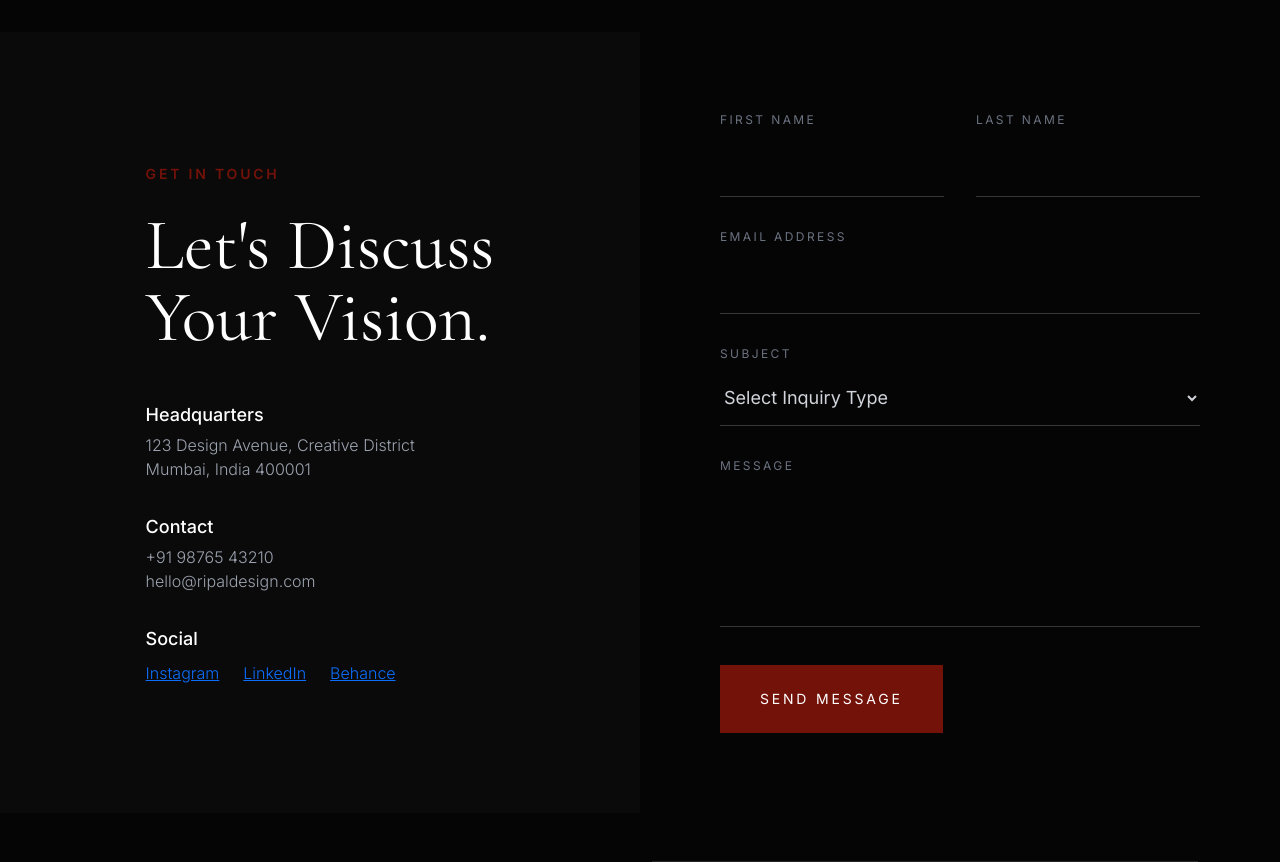
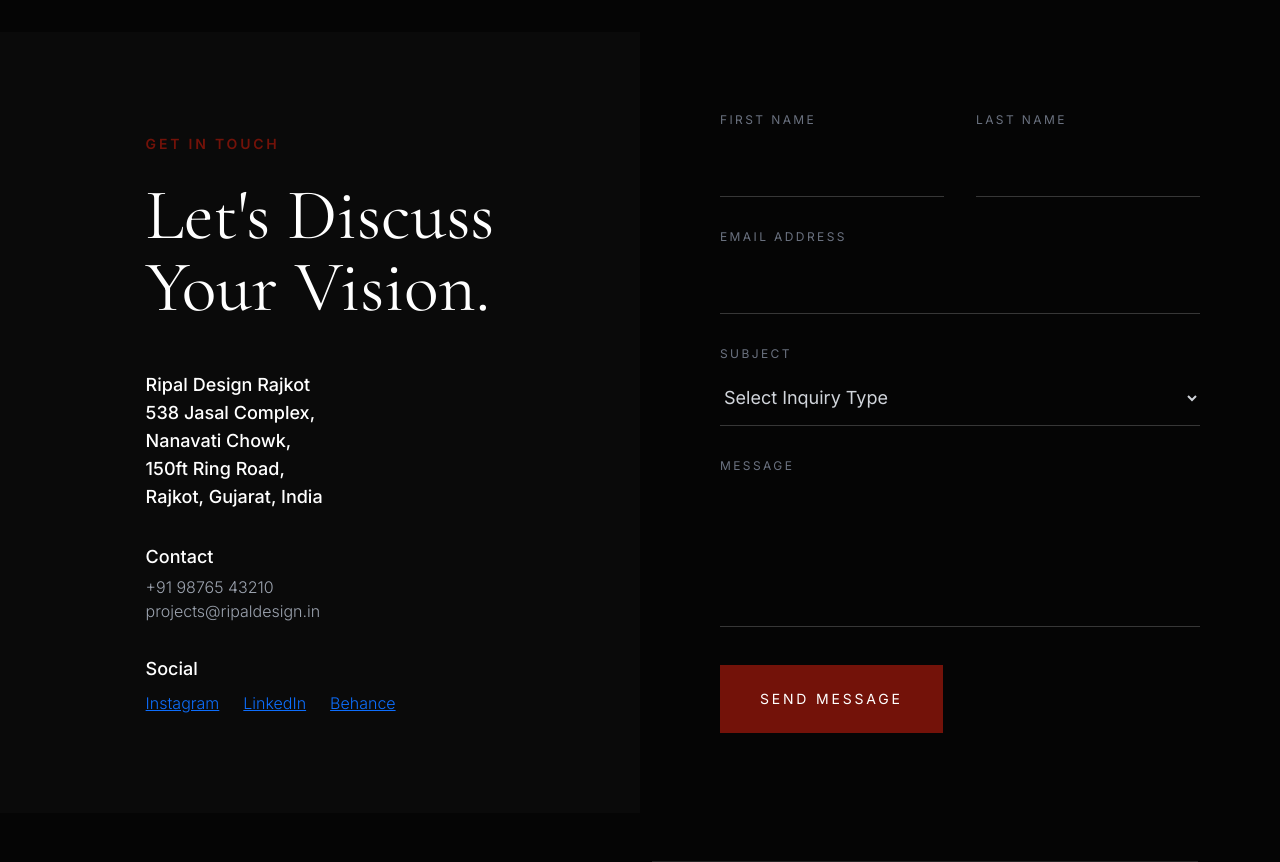
Before and after one commit to YashVinchhi/Ripal-Design, a PHP site: page /public/contact_us.php in a window 1280 px wide. Shown: the part 64-926 px from the top of the page. Run offline with PHP 8.4, Linux system fonts and the light colour scheme; some libraries are stand-ins or nearby versions.

Commit message:
feat: Update contact information and address for Ripal Design

```diff
--- a/public/contact_us.php
+++ b/public/contact_us.php
@@ -33,12 +33,17 @@
 
                 <div class="space-y-8 mt-12 text-gray-400 font-light">
                     <div>
-                        <h4 class="text-white text-lg font-medium mb-1">Headquarters</h4>
-                        <p>123 Design Avenue, Creative District<br>Mumbai, India 400001</p>
-                    </div>
+                        <h4 class="text-white text-lg font-medium mb-1">Ripal Design Rajkot <br>
+                            <p>
+                                538 Jasal Complex,<br>
+                                Nanavati Chowk,<br>
+                                150ft Ring Road,<br>
+                                Rajkot, Gujarat, India <br>
+                            </p>
+                        </div>
                     <div>
                         <h4 class="text-white text-lg font-medium mb-1">Contact</h4>
-                        <p>+91 98765 43210<br>hello@ripaldesign.com</p>
+                        <p>+91 98765 43210<br>projects@ripaldesign.in</p>
                     </div>
                     <div>
                         <h4 class="text-white text-lg font-medium mb-1">Social</h4>
```
